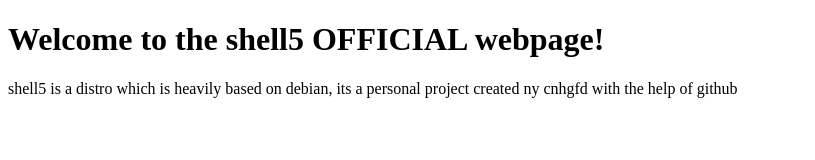
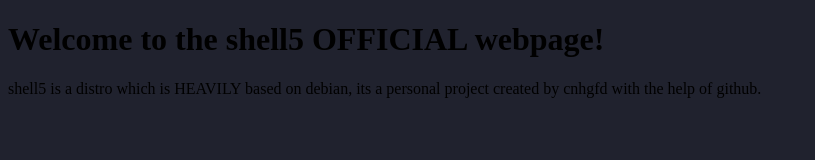
Before and after one commit to cnhgfd/shell5-distro, a plain HTML site: page index.html in a window 1280 px wide. Shown: the whole page, without its empty margins (0-815 px from the left). Drawn offline with Linux system fonts and the light colour scheme.

Commit message:
Added few changes to index.html and created style.css
added emphasis on some words (index.html)

```diff
--- a/index.html
+++ b/index.html
@@ -3,10 +3,11 @@
 <html>
 <head>
   <title>shell5: Home page</title>
+  <link rel=stylesheet href=style.css>
 </head>
 <body>
   <h1>Welcome to the shell5 OFFICIAL webpage!</h1>
-  <p>shell5 is a distro which is heavily based on debian, its a personal project created ny cnhgfd with the help of github</p>
+  <p>shell5 is a distro which is HEAVILY based on debian, its a personal project created by cnhgfd with the help of github.</p>
 
 </body>
 
```
